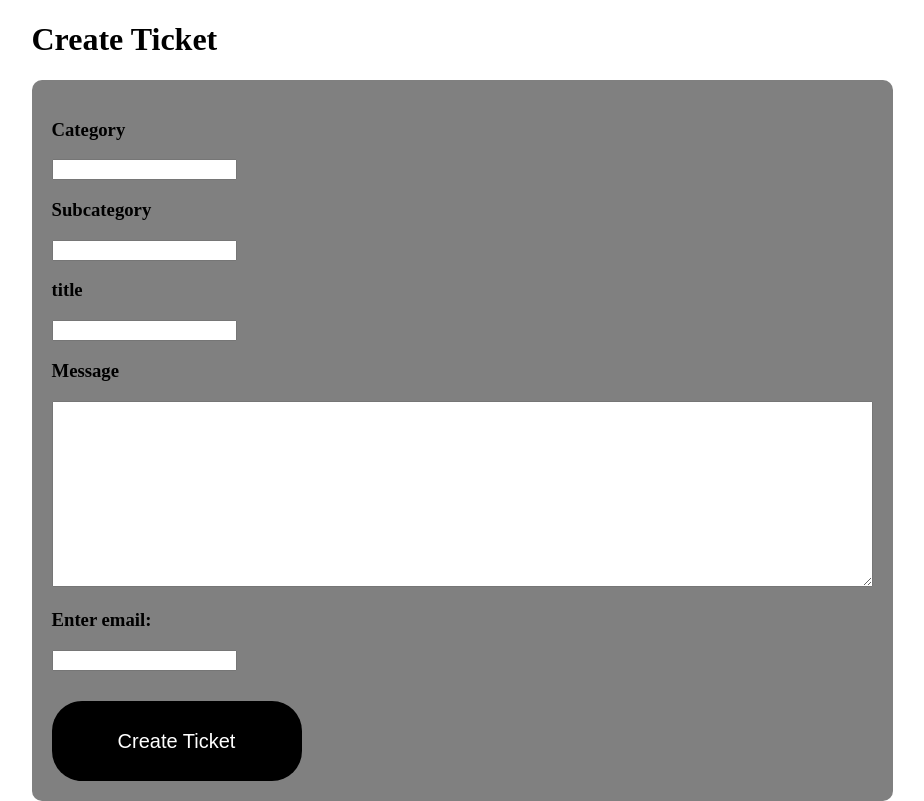
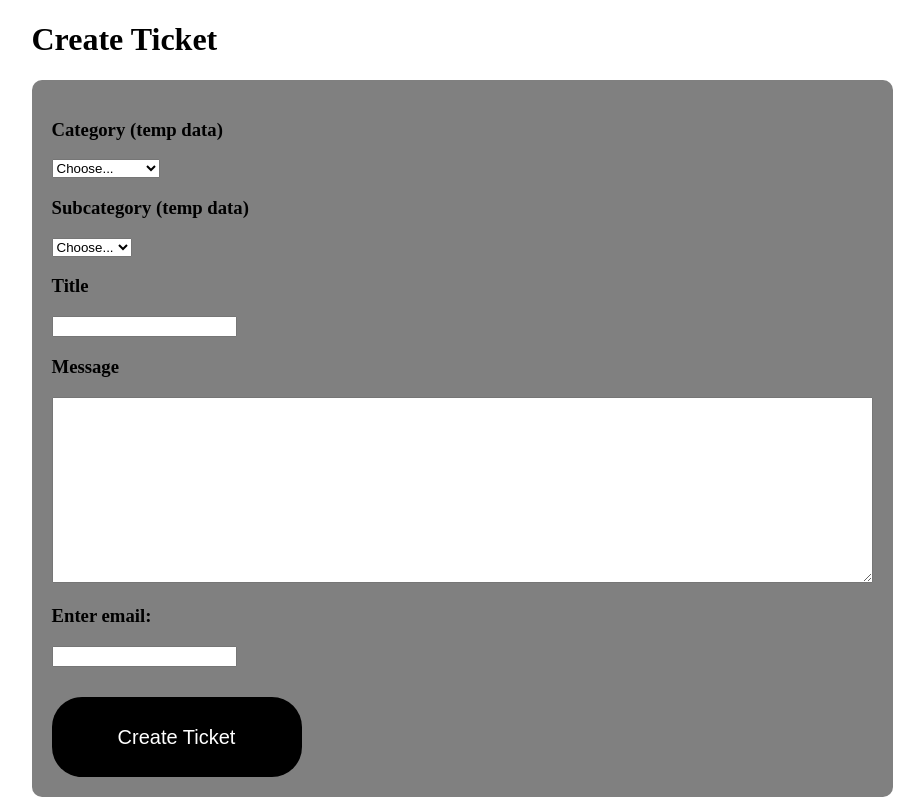
Before and after one commit to davezargar/CRM, a React (Vite) app in the folder client/: page /CreateTicket in a window 1280 px wide. Shown: the whole page, without its empty margins (178-1102 px from the left). Built offline with nearby package versions, Linux system fonts and the light colour scheme.

Commit message:
added dropdown buttons for category and subcategory

```diff
--- a/client/src/CreateTicket.jsx
+++ b/client/src/CreateTicket.jsx
@@ -1,21 +1,27 @@
-import {NavLink} from "react-router";
+import { NavLink } from "react-router";
 import { useState } from "react";
-import "./style/CreateTicket.css"
+import "./style/CreateTicket.css";
+import * as React from "react";
+
 function CreateTicket() {
     const [formData, setFormData] = useState({
         Category: "",
         Subcategory: "",
         Title: "",
         Message: "",
-        UserFk:"",
-        CompanyFk: 1, //Behöver fixa automatisk company&user koppling
+        UserFk: "",
+        CompanyFk: 1,
     });
 
+    const techSupport = ["Phone issue", "iPad issue"];
+    const billingSupport = ["Payment issue", "Insurance issue"];
+
     const handleChange = (e) => {
-        setFormData({
-          ...formData,
-          [e.target.id]: e.target.value,
-        });
+        const { id, value } = e.target;
+        setFormData((prevData) => ({
+            ...prevData,
+            [id]: value,
+        }));
     };
 
     const handleSubmit = async (e) => {
@@ -37,26 +43,52 @@ function CreateTicket() {
             console.error(error);
             alert("Couldn't create ticket.");
         }
+    };
+
+    let subcategories = [];
+    if (formData.Category === "Tech Support") {
+        subcategories = techSupport;
+    } else if (formData.Category === "Billing Support") {
+        subcategories = billingSupport;
     }
-    return <div id="createTicket"><h1>Create Ticket</h1>
+
+    return (
+        <div id="createTicket">
+            <h1>Create Ticket</h1>
             <form id="formId" onSubmit={handleSubmit}>
-            <h3>Category</h3>
-            <input type="text" id="Category" value={formData.Category} onChange={handleChange}/>
-            <h3>Subcategory</h3>
-            <input type="text" id="Subcategory" value={formData.Subcategory} onChange={handleChange}/>
-            <h3>title</h3>
-            <input type="text" id="Title" value={formData.Title} onChange={handleChange}/>
+                <h3>Category (temp data)</h3>
+                <select required id="Category" value={formData.Category} onChange={handleChange}>
+                    <option value="">Choose...</option>
+                    <option value="Tech Support">Tech Support</option>
+                    <option value="Billing Support">Billing Support</option>
+                </select>
+                <br />
+                <h3>Subcategory (temp data)</h3>
+                <select required id="Subcategory" value={formData.Subcategory} onChange={handleChange}>
+                    <option value="">Choose...</option>
+                    {subcategories.map((sub) => (
+                        <option key={sub} value={sub}>
+                            {sub}
+                        </option>
+                    ))}
+                </select>
+                <h3>Title</h3>
+                <input type="text" id="Title" value={formData.Title} onChange={handleChange} />
                 <h3>Message</h3>
-            <textarea type="text" id="Message" rows={12} cols={100} value={formData.Message}
-                      onChange={handleChange}></textarea>
+                <textarea
+                    id="Message"
+                    rows={12}
+                    cols={100}
+                    value={formData.Message}
+                    onChange={handleChange}
+                ></textarea>
                 <h3>Enter email:</h3>
-            <input type="text" id="UserFk" value={formData.UserFk} onChange={handleChange}/>
-
-            <br/>
+                <input type="text" id="UserFk" value={formData.UserFk} onChange={handleChange} />
+                <br />
                 <button type="submit">Create Ticket</button>
             </form>
         </div>
-
+    );
 }
 
 export default CreateTicket;
```
Lines whose indentation alone changed are shown as unchanged.
